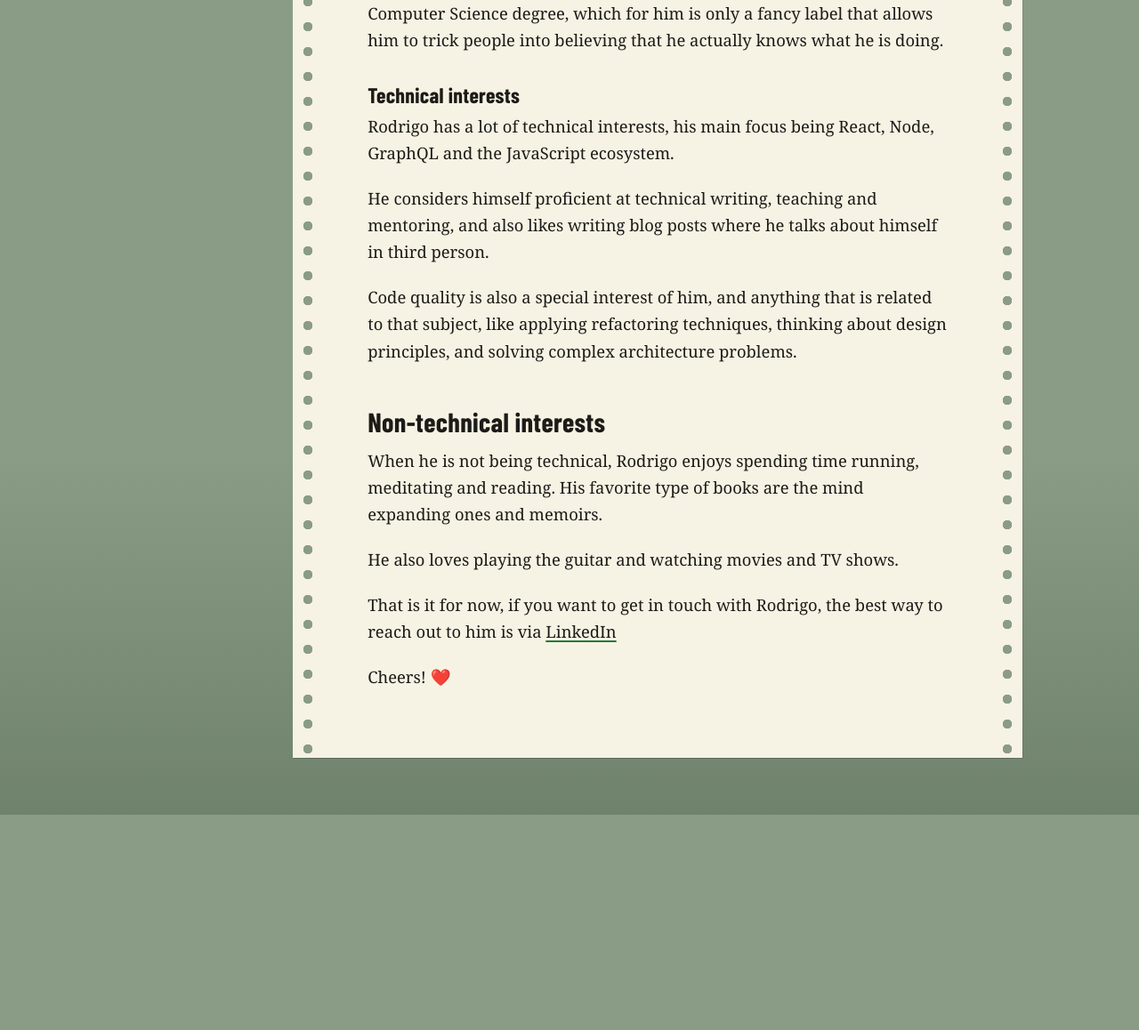
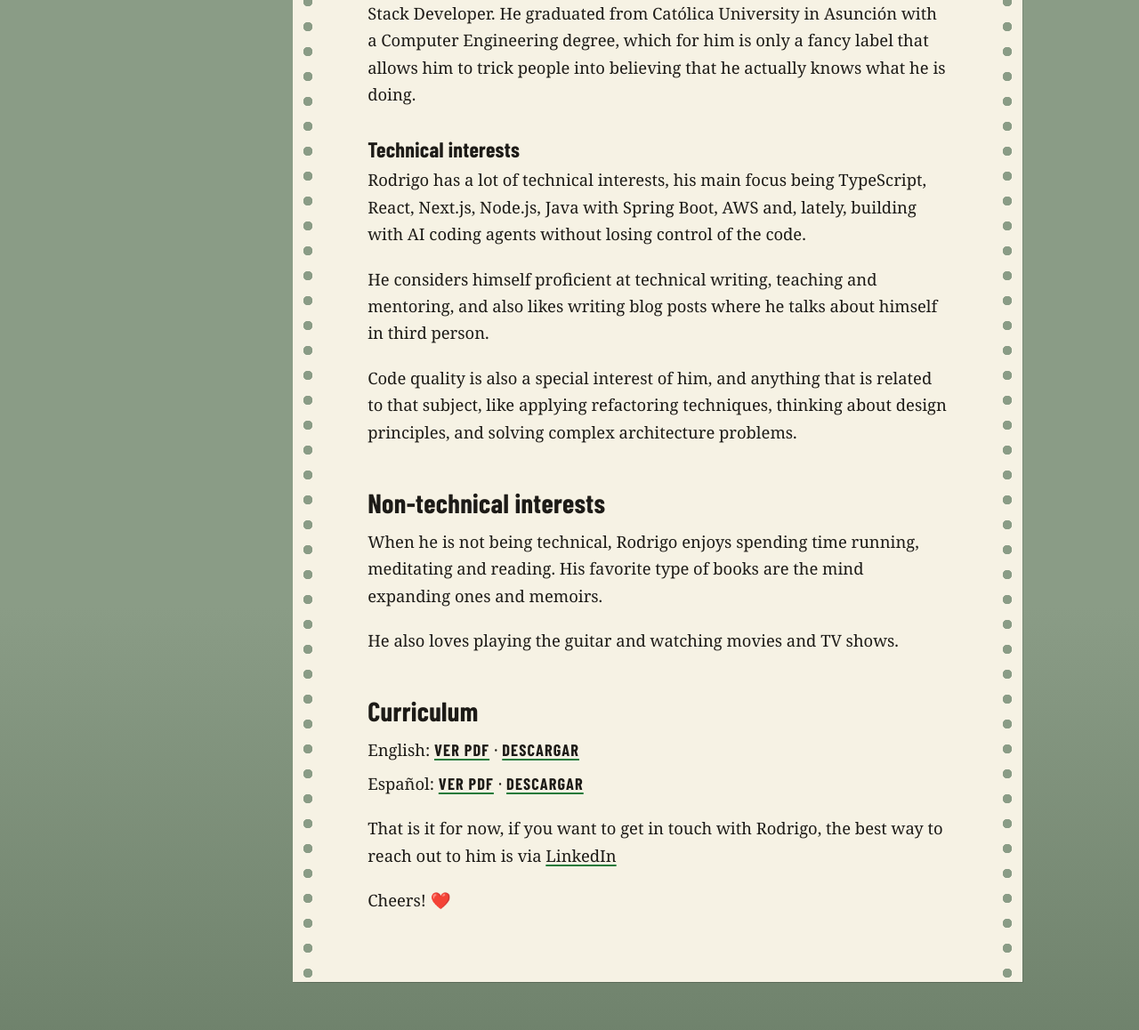
Before and after one commit to rodrigojv/rodrigovillalba.com, an Astro site: page /about in a window 1280 px wide. Shown: the part 452-1610 px from the top of the page at 89% size. Before the commit the page ends 1368 px from the top, so only its background shows below. Built offline with nearby package versions, Linux system fonts and the light colour scheme; Astro itself is replaced by a stand-in of ours.

Commit message:
Actualiza el perfil a Senior Full Stack y enlaza los CV en About

```diff
--- a/src/components/SiteFrame.astro
+++ b/src/components/SiteFrame.astro
@@ -14,7 +14,7 @@ const current = (href: string) =>
       </nav>
       <div class="ext" aria-label="Perfiles">
         <a class="key" href="https://github.com/rodrigojv" rel="noopener">GitHub</a>
-        <a class="key" href="https://www.linkedin.com/in/rodrigo-jos%C3%A9-villalba-otto-0b313618/" rel="noopener">LinkedIn</a>
+        <a class="key" href="https://www.linkedin.com/in/rojv/" rel="noopener">LinkedIn</a>
       </div>
     </div>
   </aside>
--- a/src/layouts/Base.astro
+++ b/src/layouts/Base.astro
@@ -15,7 +15,7 @@ type Props = {
 };
 const {
   title,
-  description = "Rodrigo Villalba, desarrollador de software de Paraguay.",
+  description = "Rodrigo Villalba, Senior Full Stack Developer from Paraguay.",
   type = "website",
   publishedTime,
   image,
--- a/src/pages/about.astro
+++ b/src/pages/about.astro
@@ -1,33 +1,32 @@
 ---
 import Base from "../layouts/Base.astro";
 import SiteFrame from "../components/SiteFrame.astro";
-import { CV_PATH, cvAvailable } from "../utils/cv";
+import { CV_FILES } from "../utils/cv";
 ---
-<Base title="About · Rodrigo Villalba" description="A software developer from Paraguay. Specializing on web development, React and JavaScript ecosystems.">
+<Base title="About · Rodrigo Villalba" description="Rodrigo Villalba, Senior Full Stack Developer from Paraguay with over 16 years building software. TypeScript, React, Node.js and Java/Spring.">
   <SiteFrame>
     <main class="prose">
       <h1>About</h1>
       <h2>Who is Rodrigo Villalba?</h2>
-      <p>A software developer from Paraguay. Specializing on web development, React and JavaScript ecosystems.</p>
+      <p>A Senior Full Stack Developer from Paraguay, building software for over 16 years. TypeScript, React, Node.js and Java/Spring Boot, from the database to the UI.</p>
       <h2>So, tell me more about this guy</h2>
-      <p>Rodrigo is a software engineer currently working at <a href="https://www.sodep.com.py" rel="noopener">Sodep</a> as a Software Developer. He graduated from Católica University in Asunción and has a Computer Science degree, which for him is only a fancy label that allows him to trick people into believing that he actually knows what he is doing.</p>
+      <p>Rodrigo is a software engineer currently working at <a href="https://www.sodep.com.py" rel="noopener">Sodep</a> as a Senior Full Stack Developer. He graduated from Católica University in Asunción with a Computer Engineering degree, which for him is only a fancy label that allows him to trick people into believing that he actually knows what he is doing.</p>
       <h3>Technical interests</h3>
-      <p>Rodrigo has a lot of technical interests, his main focus being React, Node, GraphQL and the JavaScript ecosystem.</p>
+      <p>Rodrigo has a lot of technical interests, his main focus being TypeScript, React, Next.js, Node.js, Java with Spring Boot, AWS and, lately, building with AI coding agents without losing control of the code.</p>
       <p>He considers himself proficient at technical writing, teaching and mentoring, and also likes writing blog posts where he talks about himself in third person.</p>
       <p>Code quality is also a special interest of him, and anything that is related to that subject, like applying refactoring techniques, thinking about design principles, and solving complex architecture problems.</p>
       <h2>Non-technical interests</h2>
       <p>When he is not being technical, Rodrigo enjoys spending time running, meditating and reading. His favorite type of books are the mind expanding ones and memoirs.</p>
       <p>He also loves playing the guitar and watching movies and TV shows.</p>
-      {cvAvailable && (
-        <>
-          <h2>Curriculum</h2>
-          <p class="cv-block">
-            <a href={CV_PATH}>Ver PDF</a>
-            <a href={CV_PATH} download>Descargar</a>
-          </p>
-        </>
-      )}
-      <p>That is it for now, if you want to get in touch with Rodrigo, the best way to reach out to him is via <a href="https://www.linkedin.com/in/rodrigo-jos%C3%A9-villalba-otto-0b313618/" rel="noopener">LinkedIn</a></p>
+      <h2 id="curriculum">Curriculum</h2>
+      <ul class="cv-block">
+        {CV_FILES.map((cv) => (
+          <li>
+            {cv.label}: <a href={cv.path} hreflang={cv.lang}>Ver PDF</a> · <a href={cv.path} download>Descargar</a>
+          </li>
+        ))}
+      </ul>
+      <p>That is it for now, if you want to get in touch with Rodrigo, the best way to reach out to him is via <a href="https://www.linkedin.com/in/rojv/" rel="noopener">LinkedIn</a></p>
       <p>Cheers! ❤️</p>
     </main>
   </SiteFrame>
--- a/src/pages/index.astro
+++ b/src/pages/index.astro
@@ -12,7 +12,7 @@ const questions = [
   { q: "What about Open Source?", label: "github.com/rodrigojv", href: "https://github.com/rodrigojv", external: true },
 ];
 ---
-<Base title="Rodrigo Villalba" description="Rodrigo Villalba, a software developer from Paraguay. Web development, React and JavaScript.">
+<Base title="Rodrigo Villalba" description="Rodrigo Villalba, Senior Full Stack Developer from Paraguay. TypeScript, React, Node.js and Java/Spring.">
   <div class="desk">
     <div class="workstation">
       <div class="monitor">
@@ -49,10 +49,10 @@ const questions = [
     </div>
     <div class="label-col">
       <h1>Rodrigo Villalba</h1>
-      <p>A software developer from Paraguay. Web development, React and JavaScript.</p>
+      <p>Senior Full Stack Developer from Paraguay. TypeScript, React, Node.js and Java/Spring.</p>
       <div class="ext">
         <a class="key" href="https://github.com/rodrigojv" rel="noopener">GitHub</a>
-        <a class="key" href="https://www.linkedin.com/in/rodrigo-jos%C3%A9-villalba-otto-0b313618/" rel="noopener">LinkedIn</a>
+        <a class="key" href="https://www.linkedin.com/in/rojv/" rel="noopener">LinkedIn</a>
       </div>
     </div>
   </div>
--- a/src/styles/global.css
+++ b/src/styles/global.css
@@ -294,7 +294,8 @@ h3 { font-size: 1.5rem; margin: 1.4em 0 0.3em; }
 .back:hover { text-decoration: underline; text-decoration-thickness: 2px; }
 .post-end { margin-top: 48px; padding-top: 16px; border-top: 2px dashed var(--ink-dim); }
 
-.cv-block { display: flex; gap: 12px; flex-wrap: wrap; }
+.cv-block { list-style: none; margin: 0 0 1.1em; padding: 0; }
+.cv-block li { margin-bottom: 0.4em; }
 .cv-block a { font-family: var(--label); font-weight: 700; letter-spacing: 0.06em; text-transform: uppercase; }
 
 @media (max-width: 800px) {
```
